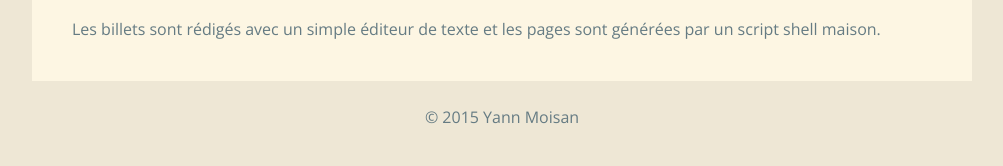
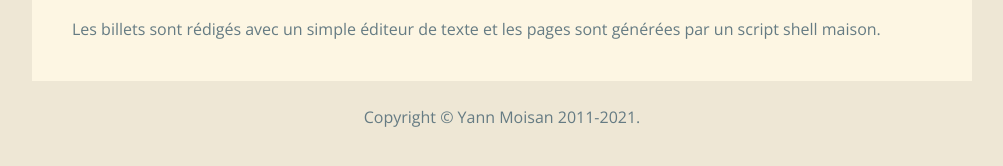
Before and after one commit to YannMoisan/blog, a Jekyll site: the page built from a-propos.html, in a window 1280 px wide. Shown: the part 435-601 px from the top of the page, without its empty margins (138-1141 px from the left). Built offline with Jekyll 4.4.1, drawn with Linux system fonts in a browser that asks for light colours; some web fonts are replaced.

Commit message:
Update the copyright

```diff
--- a/_layouts/default.html
+++ b/_layouts/default.html
@@ -57,7 +57,7 @@
         {{ content }}
     </div>
     <footer>
-        <p id="copyright">&copy; 2015 Yann Moisan</p>
+        <p id="copyright">Copyright © Yann Moisan 2011-2021.</p>
     </footer>
 </div>
 </body>
```
